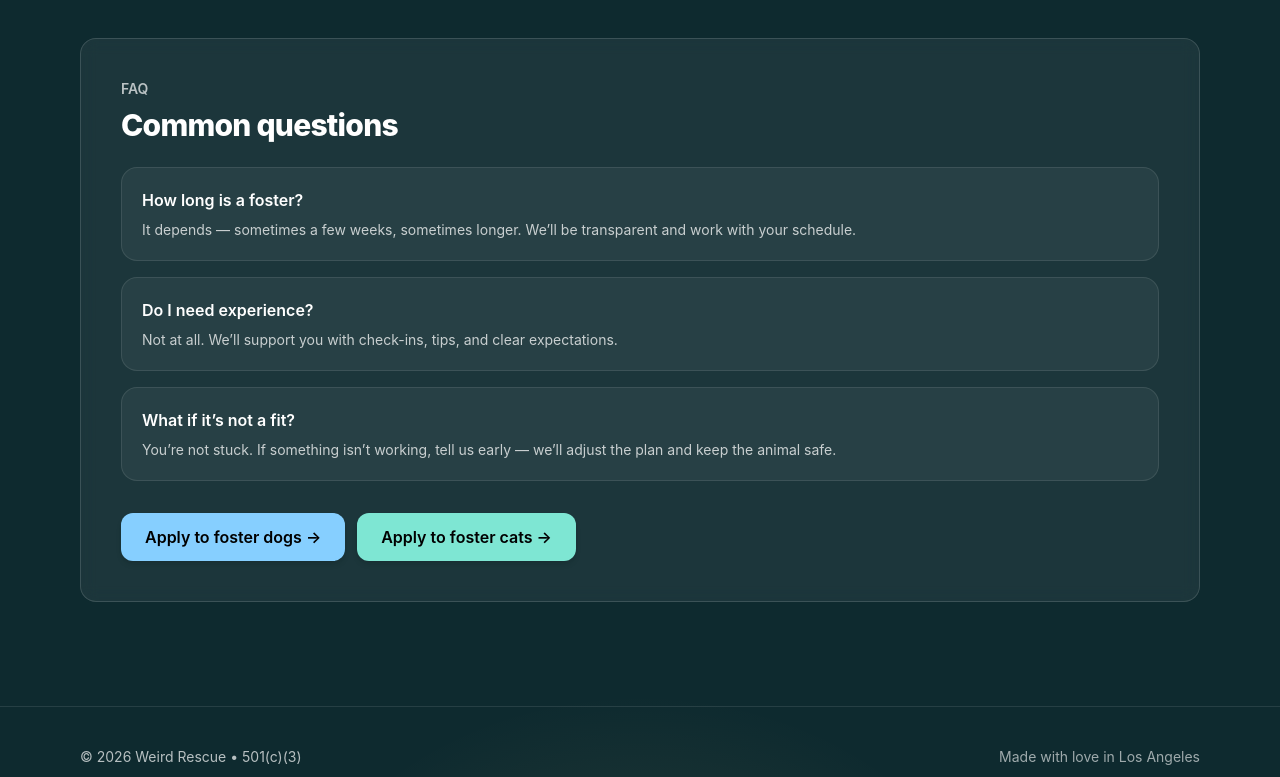
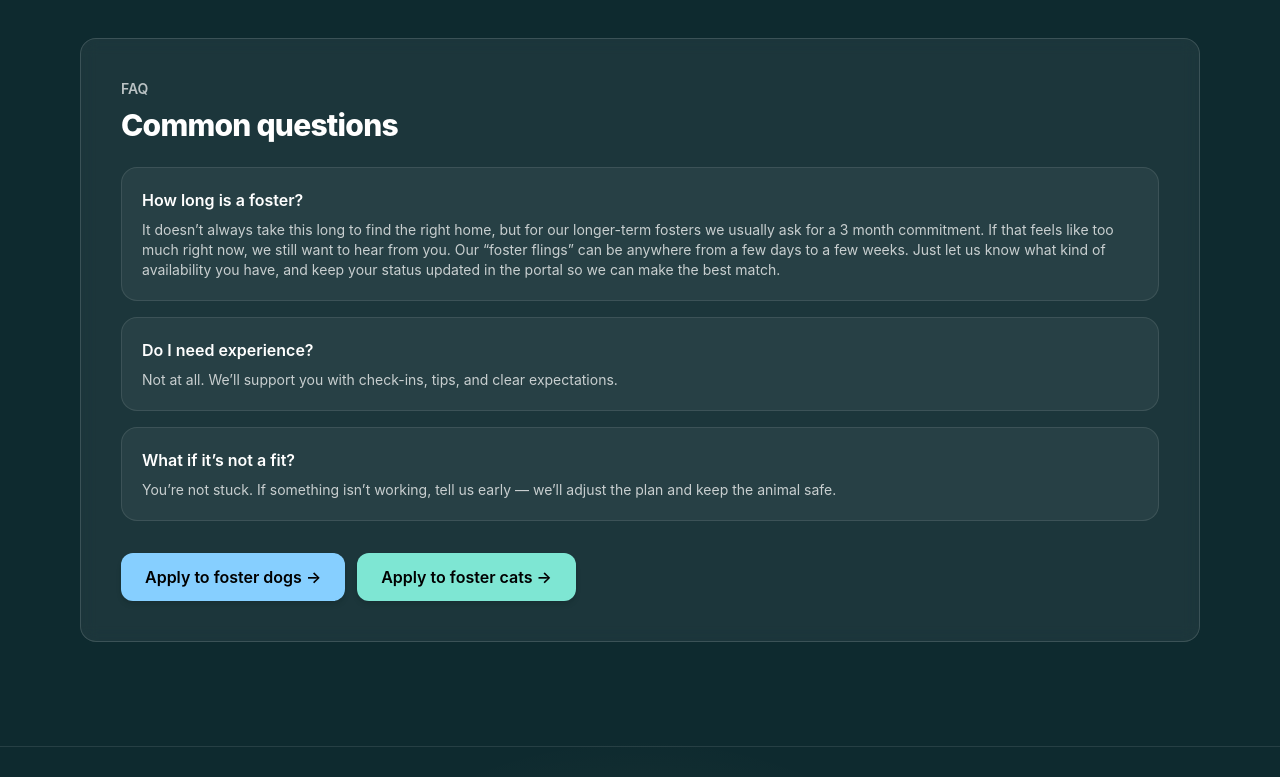
Before and after one commit to weirdrescue/weirdrescue-site, a Next.js app: page /foster in a window 1280 px wide. Shown: the part 1353-2130 px from the top of the page. Built offline with nearby package versions, Linux system fonts and the light colour scheme.

Commit message:
Refine foster FAQ timing answer

```diff
--- a/src/app/foster/page.tsx
+++ b/src/app/foster/page.tsx
@@ -152,8 +152,12 @@ export default function FosterPage() {
           <div className="rounded-2xl border border-white/10 bg-white/5 p-5">
             <p className="font-semibold">How long is a foster?</p>
             <p className="mt-2 text-white/75 text-sm">
-              It depends — sometimes a few weeks, sometimes longer. We’ll be transparent
-              and work with your schedule.
+              It doesn’t always take this long to find the right home, but for our
+              longer-term fosters we usually ask for a 3 month commitment. If that feels
+              like too much right now, we still want to hear from you. Our “foster
+              flings” can be anywhere from a few days to a few weeks. Just let us know
+              what kind of availability you have, and keep your status updated in the
+              portal so we can make the best match.
             </p>
           </div>
 
```
